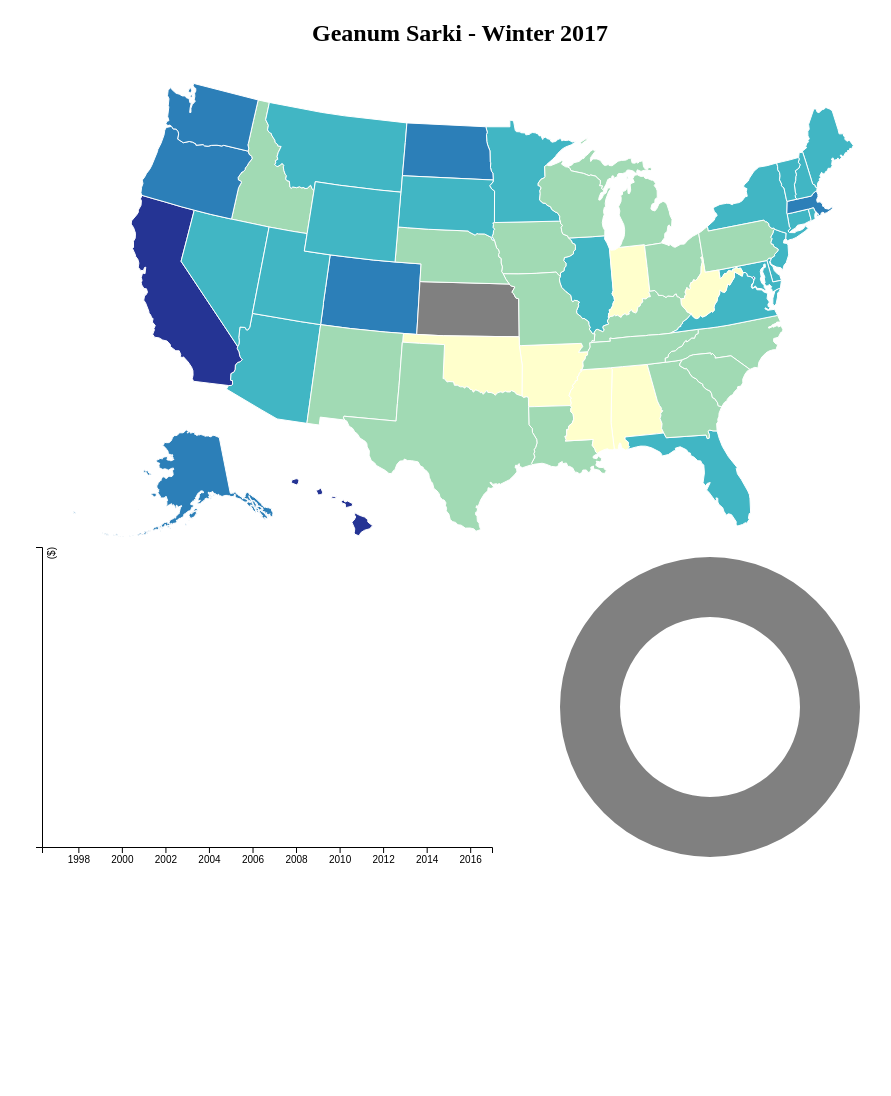
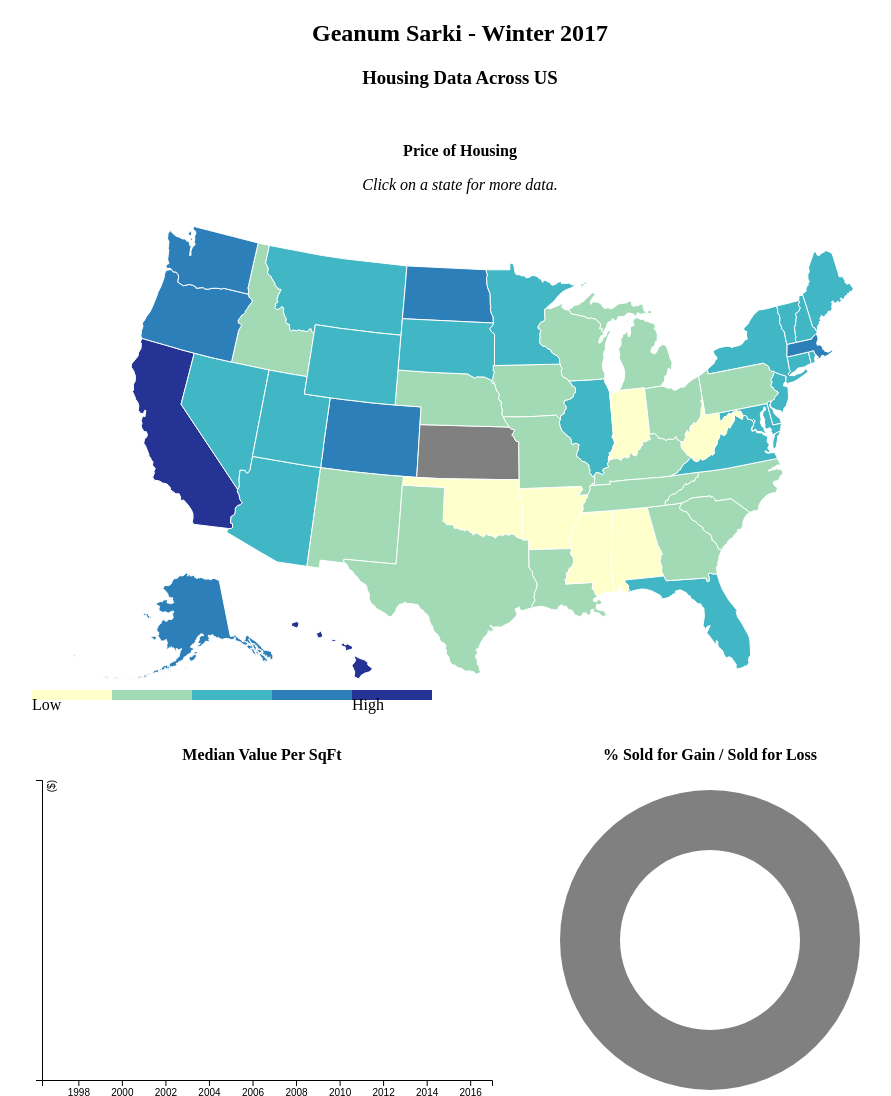
Before and after one commit to geanum/Project2z, a plain HTML site: page index.html in a window 1280 px wide. Shown: the whole page, without its empty margins (180-1071 px from the left). Before the commit the page ends 897 px from the top, so only its background shows below. Drawn offline with Linux system fonts and the light colour scheme.

Commit message:
mapLegend

```diff
--- a/index.html
+++ b/index.html
@@ -8,11 +8,21 @@
     <script src="d3/d3.tip.js"></script>
   </head>
   <body>
-    <h2>Geanum Sarki - Winter 2017</h3>
-    <div id="map"> </div>
+    <h2>Geanum Sarki - Winter 2017</h2>
+    <h3>Housing Data Across US</h3>
+    <br>
+    <div id="map">
+      <p><b>Price of Housing</b></p>
+      <p><i>Click on a state for more data.</i></p>
+    </div>
+    <div id="legend"></div>
     <div id="slider"> </div>
-    <div id="chart"></div>
-    <div id="pie"></div>
+    <div id="chart">
+      <p><b>Median Value Per SqFt</b></p>
+    </div>
+    <div id="pie">
+      <p><b>% Sold for Gain / Sold for Loss</b></p>
+    </div>
   </body>
   <!-- <script src="d3/slider.js"></script> -->
   <script src="visual.js"></script>
--- a/style.css
+++ b/style.css
@@ -14,6 +14,10 @@ img {
 p {
   text-align: justify;
   text-justify: inter-word;
+}
+
+div p {
+  text-align: center;
 }
 
 div {
--- a/visual.js
+++ b/visual.js
@@ -39,8 +39,6 @@ var drawMap = (svg, path) => {
       .domain([50, 100, 200, 300])
       .range(colors);
 
-  console.log('LOL')
-  console.log(colorScale.quantiles());
   // Load GeoJSON data and merge with states data
   d3.json('states.json', function(json) {
 
@@ -66,8 +64,40 @@ var drawMap = (svg, path) => {
 
             var latestDate = selectState.length - 1;
             return colorScale(selectState[latestDate].value);
-          })
+          });
+
+    var legendHold = d3.select('#legend')
+        .append('svg')
+        .attr('width', 960)
+        .attr('height', 40);
+
+    var legend = legendHold.selectAll(".legend")
+        .data([0].concat(colorScale.quantiles()), function(d) { return d; });
+
+    legend = legend.enter().append("g")
+        .attr("class", "legend");
+
+    legend.append("rect")
+      .attr("x", function(d, i) { return 80 * i + 20; })
+      .attr("y", 0)
+      .attr("width", 80)
+      .attr("height", 20 / 2)
+      .style("fill", function(d, i) { return colors[i]; });
+
+    legend.append("text")
+      .attr("class", "mono")
+      .text(function(d,i) {
+        if (i == 0)
+          return "Low"
+        if (i == 4)
+          return "High"
+      })
+      .attr("x", function(d, i) { return 80 * i + 20; })
+      .attr("y", 20);
+
+    legend.exit().remove();
   });
+
 }
 
 // On map single click: update chart with state info
@@ -110,7 +140,7 @@ var mapOnClick = (selectState) => {
       .attr('d', function(d) { return drawLine(d); })
       .attr('transform', 'translate(' + 30 + ',0)')
       .style('opacity', 1e-6)
-      .on('click', removeLine())
+      .on('click', d3.select(this).remove())
       .transition()
         .duration(400)
         .style("opacity", 1);
@@ -159,6 +189,9 @@ var updatePie = (selectState) => {
   var path = svg.selectAll('path')
     .data(pie(selectData))
 
+  var text = svg.select('text')
+    .text(selectState);
+
   path.transition().duration(500).attrTween("d", arcTween); // redraw the arcs
 }
 
@@ -180,8 +213,10 @@ var arcTween = (a) => {
   };
 }
 
-var removeLine = (id) => {
-  console.log('lel');
+var removeLine = (line) => {
+  console.log(line);
+  line.remove();
+  //console.log(id);
   //d3.select('#' + id).remove();
 }
 
@@ -381,10 +416,6 @@ var createPie = () => {
     }
   ]
 
-  dataPie['California'];
-
-  //console.log(selectedData);
-
   var path = svg.selectAll('path')
     .data(pie(dummyData))
     .enter()
@@ -393,6 +424,10 @@ var createPie = () => {
     .attr('fill', function(d, i) {
       return color(d.data.type)
     });
+
+  svg.append('text')
+    .attr('text-anchor', 'middle')
+    .text('');
 }
 
 
```
